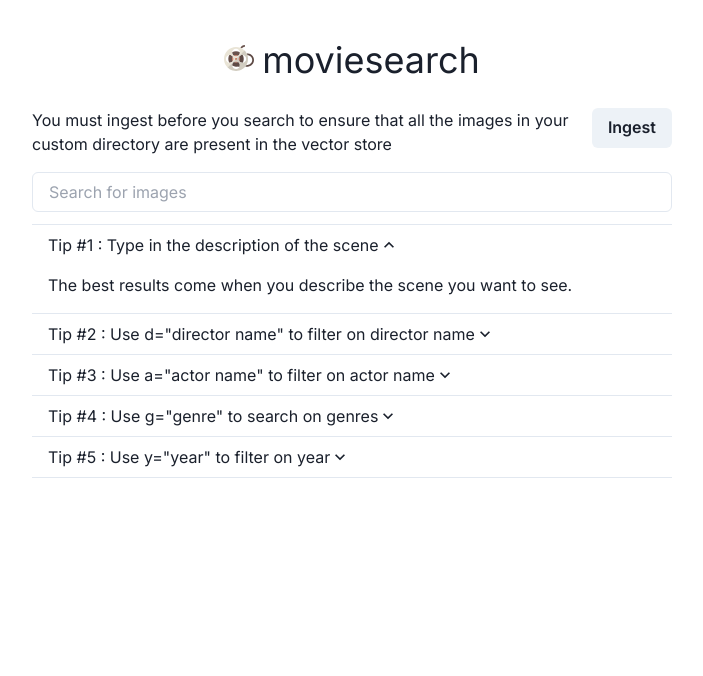
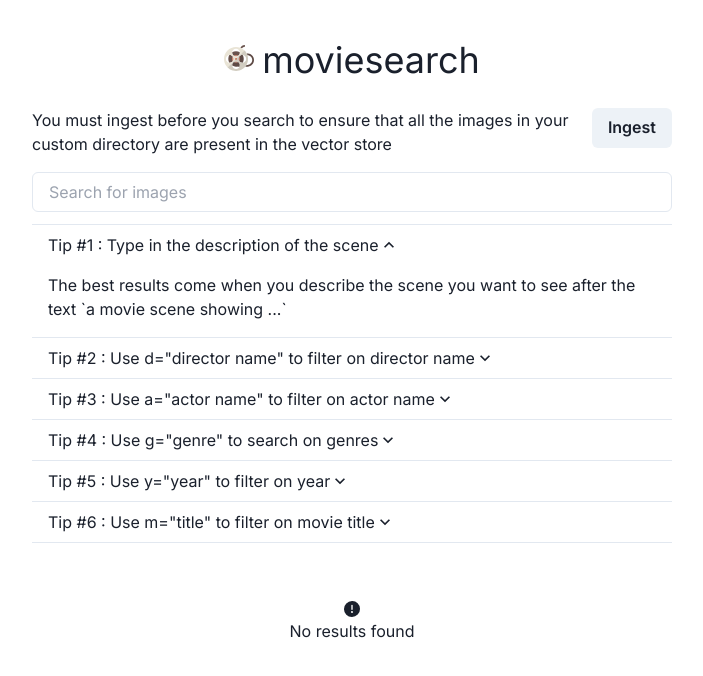
Before and after one commit to kj3moraes/movieclip, a Next.js app in the folder search/: page / in a window 1280 px wide. Both pictures are taken after a click on the button "Tip #1 : Type in the description of the scene". Shown: the top 676 px of the page, without its empty margins (288-991 px from the left). Built offline with nearby package versions, Linux system fonts and the light colour scheme.

Commit message:
feat: added icons for no result and movie filtering

```diff
--- a/search/app/api/search.ts
+++ b/search/app/api/search.ts
@@ -50,7 +50,7 @@ export const search = async (query: string): Promise<SearchResult[]> => {
 
     // Construct the search request body
     const requestBody = {
-        text: query.replace(/(g|d|y|a)="[^"]*"/g, '').trim(),
+        text: query.replace(/(g|d|y|a|m)="[^"]*"/g, '').trim(),
         k: undefined,
         movie: movieMatch ? movieMatch[1] : undefined,
         genre: genreMatch ? genreMatch[1] : undefined,
--- a/search/app/page.tsx
+++ b/search/app/page.tsx
@@ -1,7 +1,8 @@
 "use client";
 
 import { useState } from 'react';
-import { Button, Code, Input, useToast } from '@chakra-ui/react'
+import { Button, Code, Icon, Input, useToast } from '@chakra-ui/react'
+import { WarningIcon } from "@chakra-ui/icons"
 import {
   Accordion,
   AccordionItem,
@@ -18,6 +19,18 @@ export default function Home() {
   const [searchQuery, setSearchQuery] = useState('');
   const [searchResults, setSearchResults] = useState<SearchResult[]>([]);
   const toast = useToast();
+
+  // Define the type for the accordion data
+  type AccordionTuple = [string, string, JSX.Element];
+
+  // Create the list of accordion data
+  const accordionData: AccordionTuple[] = [
+    ["Tip #2 : Use d=\"director name\" to filter on director name", "You can filter on movies by a specific director by appending <Code>d=</Code> at the end of your query. It would look something like this:", <Code display="block" whiteSpace="pre" className="my-3">spaceship a="George Lucas"</Code>],
+    ["Tip #3 : Use a=\"actor name\" to filter on actor name", "You can filter on movies that have a specific actor by appending <Code>a=</Code> at the end of your query. It would look something like this:", <Code display="block" whiteSpace="pre" className="my-3">spaceship a="Mark Hamill"</Code>],
+    ["Tip #4 : Use g=\"genre\" to search on genres", "You can filter on movies of a specific genre by appending <Code>g=</Code> at the end of your query. It would look something like this:", <Code display="block" whiteSpace="pre" className="my-3">high school g="Comedy"</Code>],
+    ["Tip #5 : Use y=\"year\" to filter on year", "You can filter on movies in a specific year by appending <Code>y=</Code> at the end of your query. It would look something like this:", <Code display="block" whiteSpace="pre" className="my-3">pink y="2023"</Code>],
+    ["Tip #6 : Use m=\"title\" to filter on movie title", "You can filter on movies by title by appending <Code>m=</Code> at the end of your query. It would look something like this:", <Code display="block" whiteSpace="pre" className="my-3">a movie scene showing a factory m="Charlie and the Chocolate Factory"</Code>],
+  ];
 
   // Define this function to set a loading state for ingest.
   const handleIngest = async () => {
@@ -114,72 +127,30 @@ export default function Home() {
               </AccordionButton>
             </h2>
             <AccordionPanel pb={4}>
-                The best results come when you describe the scene you want to see.
+                The best results come when you describe the scene you want to see after the text `a movie scene showing ...`
             </AccordionPanel>
           </AccordionItem>
 
-          <AccordionItem>
+          {/* Mapping the filter query tips */}
+          {accordionData.map(([title, description, codeElement], index) => (
+            <AccordionItem key={index}>
               <h2>
                 <AccordionButton>
-                <Box textAlign='left'>
-                  Tip #2 : Use d="director name" to filter on director name
-                </Box>
+                  <Box textAlign='left'>{title}</Box>
                   <AccordionIcon />
                 </AccordionButton>
               </h2>
               <AccordionPanel pb={4}>
-              Lorem ipsum dolor sit amet, consectetur adipiscing elit, sed do eiusmod
-              tempor incididunt ut labore et dolore magna aliqua. Ut enim ad minim
-              veniam, quis nostrud exercitation ullamco laboris nisi ut aliquip ex ea
-              commodo consequat.
+                {description}
+                {codeElement}
               </AccordionPanel>
             </AccordionItem>
-
-          <AccordionItem>
-            <h2>
-              <AccordionButton>
-                <Box textAlign='left'>
-                  Tip #3 : Use a="actor name" to filter on actor name
-                </Box>
-                <AccordionIcon />
-              </AccordionButton>
-            </h2>
-            <AccordionPanel pb={4}>
-              You can filter on movies that have a specific actor by appending <Code>a=</Code> at the end of your query. It would look something like this
-              <Code display="block" whiteSpace="pre" className="my-3">spaceship a="Mark Hamill"</Code>
-            </AccordionPanel>
-          </AccordionItem>
-          <AccordionItem>
-            <h2>
-              <AccordionButton>
-                <Box textAlign='left'>
-                  Tip #4 : Use g="genre" to search on genres
-                </Box>
-                <AccordionIcon />
-              </AccordionButton>
-            </h2>
-            <AccordionPanel pb={4}>
-              You can filter on movies of a specific genre by appending <Code>g=</Code> at the end of your query. It would look something like this
-              <Code display="block" whiteSpace="pre" className="my-3">high school g="Comedy"</Code>
-            </AccordionPanel>
-          </AccordionItem>
-          <AccordionItem>
-            <h2>
-              <AccordionButton>
-                <Box textAlign='left'>
-                  Tip #5 : Use y="year" to filter on year
-                </Box>
-                <AccordionIcon />
-              </AccordionButton>
-            </h2>
-            <AccordionPanel pb={4}>
-              You can filter on movies in a specific year by appending <Code>y=</Code> at the end of your query. It would look something like this
-              <Code display="block" whiteSpace="pre" className="my-3">pink y=2023</Code>
-            </AccordionPanel>
-          </AccordionItem>
+          ))}
         </Accordion>
       </div>
 
+         {/* Conditionally render the no-results icon or the search results */}
+      {searchResults.length > 0 ? (
         <div className="grid grid-cols-1 md:grid-cols-2 gap-4">
           {searchResults.map(result => (
             <div key={result.pic_id} className="mb-3">
@@ -189,10 +160,16 @@ export default function Home() {
                 width={300}
                 height={300}
               />
-              <p>{result.movie_name} - {result.pic_id}</p> {/* Displaying movie name as an example */}
+              <p>{result.movie_name} - {result.pic_id}</p>
             </div>
           ))}
         </div>
+      ) : (
+        <Box textAlign="center" my={10}>
+          <WarningIcon w={20}></WarningIcon>
+          <p>No results found</p>
+        </Box>
+      )}
       </div>
   );
 }
--- a/search/package.json
+++ b/search/package.json
@@ -9,6 +9,7 @@
     "lint": "next lint"
   },
   "dependencies": {
+    "@chakra-ui/icons": "^2.1.1",
     "@chakra-ui/next-js": "^2.2.0",
     "@chakra-ui/react": "^2.8.2",
     "@emotion/react": "^11.11.3",
```
Also changed, not shown: 1 other file (tests, documents, lock files or other folders). Lines whose indentation alone changed are shown as unchanged.
